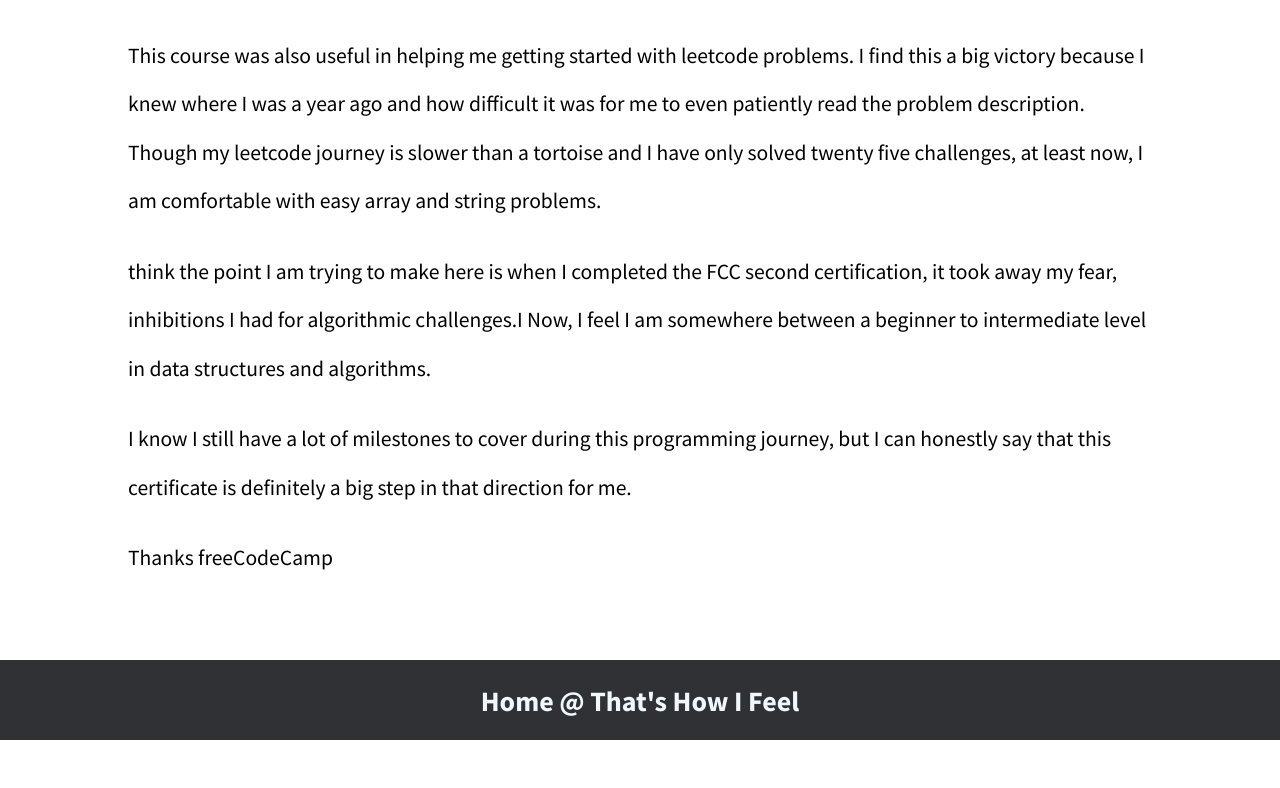
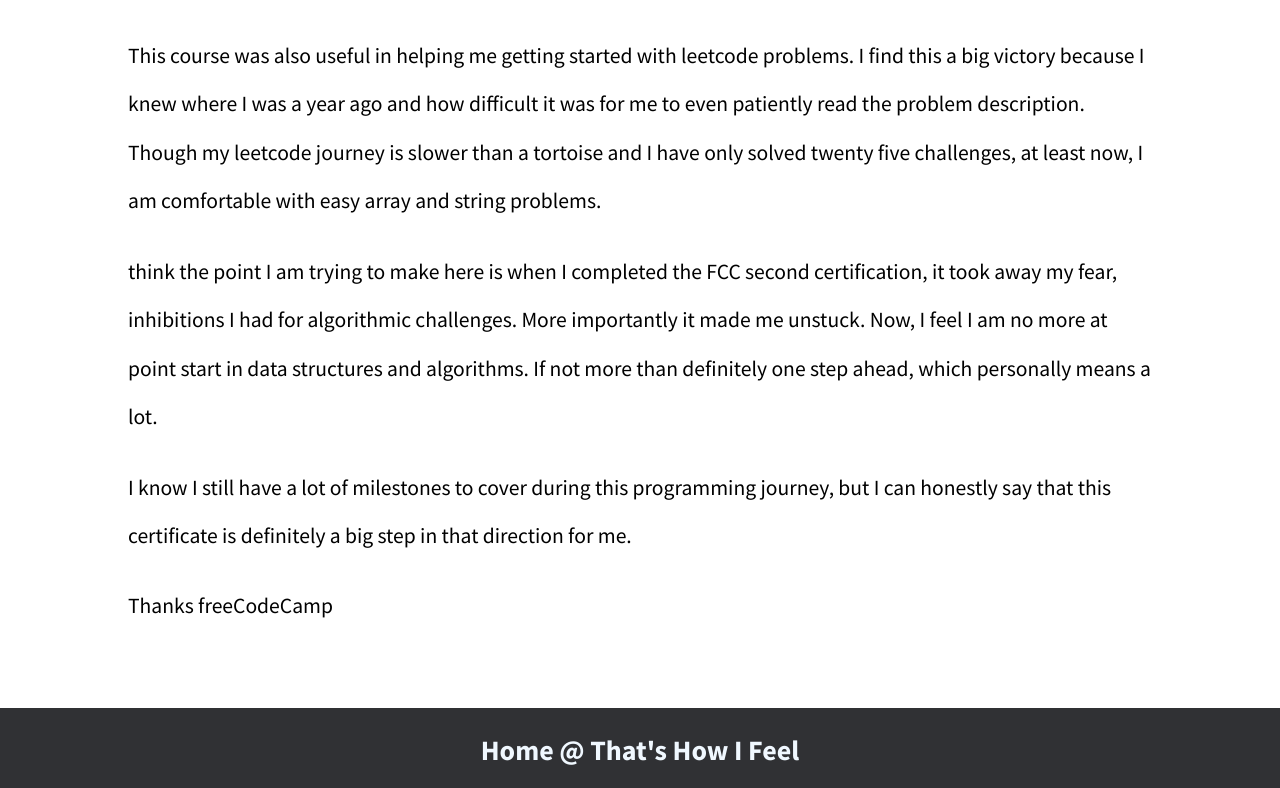
Before and after one commit to dgupta0/deeti-blogsite, a React (Vite) app: page /blog/article2 in a window 1280 px wide. Shown: the part 2613-3401 px from the top of the page. Before the commit the page ends 3353 px from the top, so only its background shows below. Built offline with nearby package versions, Linux system fonts and the light colour scheme; a web font is replaced by a local one.

Commit message:
more changes to article2

```diff
--- a/src/Pages/Article2.jsx
+++ b/src/Pages/Article2.jsx
@@ -42,8 +42,8 @@ export default function Article2() {
                     only solved twenty five challenges,  at least now, I am comfortable
                     with easy array and string problems. </p>
                 <p> think the point
-                    I am trying to make here is when I completed the FCC second certification, it took away my fear, inhibitions I had for algorithmic challenges.I
-                    Now, I feel I am somewhere between a beginner to intermediate level in data structures and algorithms.</p>
+                    I am trying to make here is when I completed the FCC second certification, it took away my fear, inhibitions I had for algorithmic challenges.
+                    More importantly it made me unstuck. Now, I feel I am no more at point start in data structures and algorithms. If not more than definitely one step ahead, which personally means a lot. </p>
                 <p>I know I still have a lot of milestones to cover during this programming journey, but I can honestly say that this certificate is definitely a big step in that direction for me.
                 </p>
                 <p>Thanks freeCodeCamp
```
